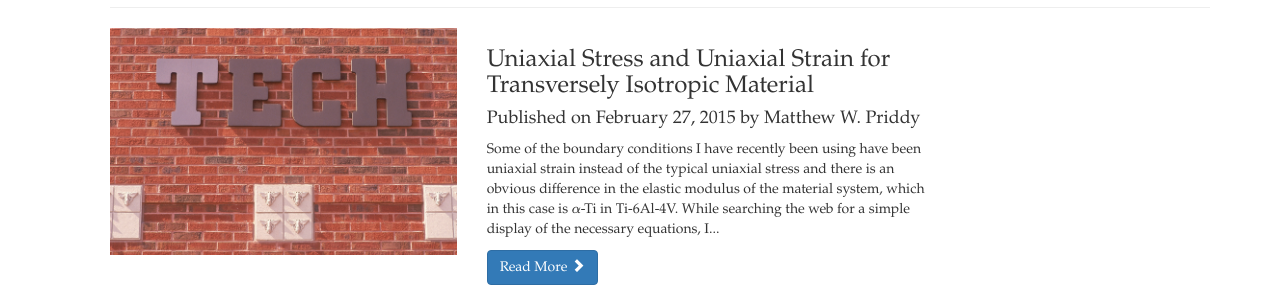
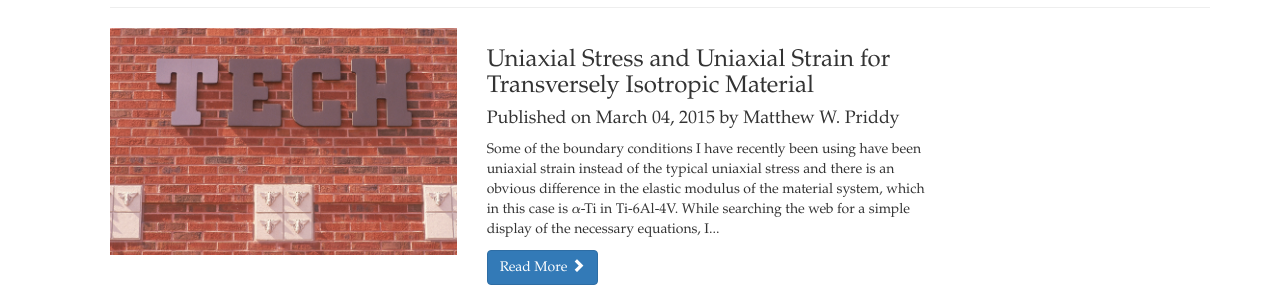
Before and after one commit to mwpriddy/mwpriddy.github.io, a Jekyll site: the page built from blog/index.html, in a window 1280 px wide and 900 px high. Shown: the part 132-432 px from the top of the window. Built offline with Jekyll 4.4.1, drawn with Linux system fonts in a browser that asks for light colours; nearby versions of some CDN libraries; formulas are drawn with MathJax 3; comment, search, counter and statistics services are not loaded.

Commit message:
Update 2015-03-04-Uniaxial-Stress-Strain-Transverse-Isotropic-Material.md

```diff
--- a/_posts/2015-03-04-Uniaxial-Stress-Strain-Transverse-Isotropic-Material.md
+++ b/_posts/2015-03-04-Uniaxial-Stress-Strain-Transverse-Isotropic-Material.md
@@ -1,9 +1,9 @@
 ---
 layout: post
 title: Uniaxial Stress and Uniaxial Strain for Transversely Isotropic Material
-date: 2015-02-27
+date: 2015-03-04
 author: Matthew W. Priddy
-meta: Mechanics,
+meta: Mechanics
 cover: "/images/TT-5912.jpg"
 ---
 
```
